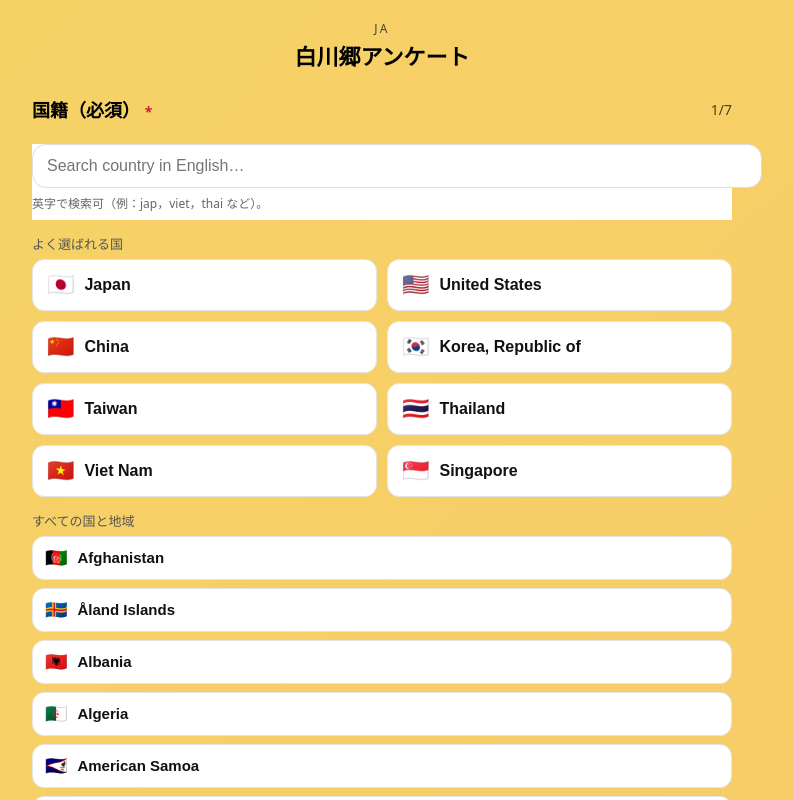
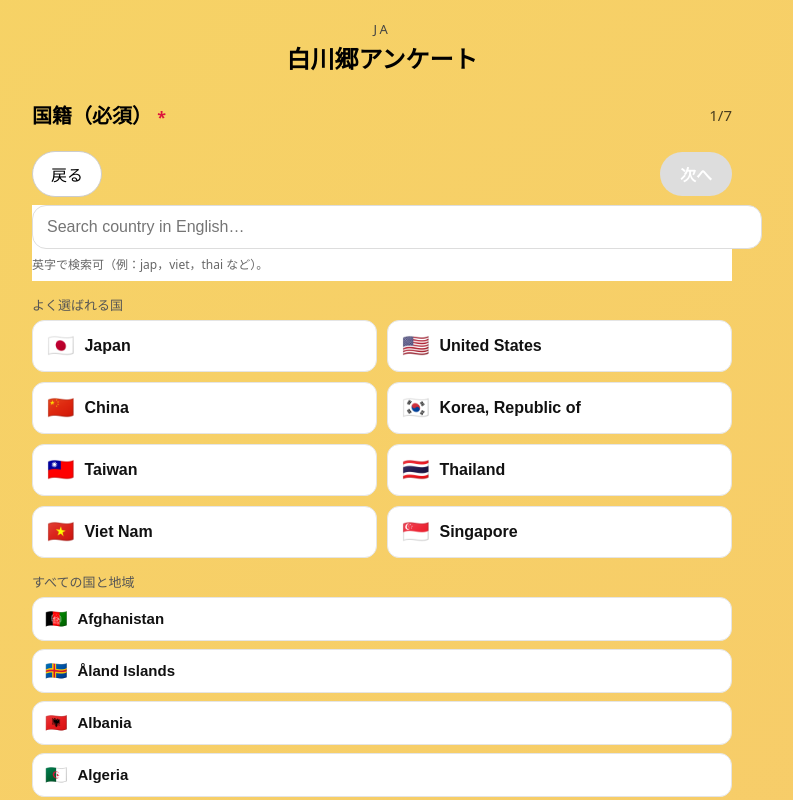
Before and after one commit to okagawan/sirakawa-new, a React (Create React App) app: page / in a window 1280 px wide. Both pictures are taken after a click on the button "日本語". Shown: the top 800 px of the page, without its empty margins (258-1051 px from the left). Built offline with nearby package versions, Linux system fonts and the light colour scheme.

Commit message:
2025年12月から運用する白川郷のアンケート取得用ウェブアプリのv7_最初の質問の次へボタンを上部に追加した。文字サイズと、言語選択カードの透明度を変えて見やすくした

```diff
--- a/package.json
+++ b/package.json
@@ -39,6 +39,7 @@
     ]
   },
   "devDependencies": {
+    "@rollup/plugin-babel": "^6.1.0",
     "gh-pages": "^6.0.0"
   }
 }
--- a/src/App.js
+++ b/src/App.js
@@ -1,3 +1,4 @@
+// src/App.js
 import React, { useMemo, useRef, useState, useEffect } from "react";
 import CountryPicker from "./CountryPicker";
 
@@ -22,10 +23,10 @@ const TITLES = [
 
 /* ★ 言語カード画面用の背景画像（public/images/bg1-4.png） */
 const BG_IMAGES = [
-  "images/bg1.png",
-  "images/bg2.png",
-  "images/bg3.png",
-  "images/bg4.png",
+  "/images/bg1.png",
+  "/images/bg2.png",
+  "/images/bg3.png",
+  "/images/bg4.png",
 ];
 
 /* 回答画面用の背景グラデーション（1回答中は固定でよい） */
@@ -59,6 +60,11 @@ function getChoicesForLang(options, lang) {
 }
 
 /* ── 年齢 ── */
+/**
+ * 年齢階級：
+ * - 65–74, 75+ に分けており、日本の「前期／後期高齢者」や
+ *   国際的な 75+ 高齢層区分を意識した構成。
+ */
 const AGE_OPTIONS = [
   {
     id: "age_u18",
@@ -109,12 +115,20 @@ const AGE_OPTIONS = [
     es: "55–64 años",
   },
   {
-    id: "age_65p",
-    ja: "65歳以上",
-    en: "65+",
-    zh: "65岁以上",
-    ko: "65세 이상",
-    es: "65 años o más",
+    id: "age_65_74",
+    ja: "65–74",
+    en: "65–74",
+    zh: "65–74岁",
+    ko: "65–74세",
+    es: "65–74 años",
+  },
+  {
+    id: "age_75p",
+    ja: "75歳以上",
+    en: "75+",
+    zh: "75岁以上",
+    ko: "75세 이상",
+    es: "75 años o más",
   },
 ];
 
@@ -1035,14 +1049,15 @@ export default function App() {
           background: answerBg,
           transition: "background 0.6s ease",
           padding: 16,
-          fontFamily: "system-ui, sans-serif"
+          fontFamily: "system-ui, sans-serif",
+          fontSize: 18,
         }}
       >
         <CenteredCard>
           <div>
-            <h2 style={{ marginBottom: 12 }}>{title}</h2>
-            <p>{msg}</p>
-            <p style={{ marginTop: 16, fontSize: 12, opacity: 0.7 }}>{note}</p>
+            <h2 style={{ marginBottom: 12, fontSize: 22 }}>{title}</h2>
+            <p style={{ fontSize: 18 }}>{msg}</p>
+            <p style={{ marginTop: 16, fontSize: 14, opacity: 0.7 }}>{note}</p>
           </div>
         </CenteredCard>
       </div>
@@ -1080,7 +1095,8 @@ export default function App() {
             }),
         transition: "background 0.6s ease",
         padding: "20px 12px 32px",
-        fontFamily: "system-ui, sans-serif"
+        fontFamily: "system-ui, sans-serif",
+        fontSize: 18,  // ★ 全体的に文字を少し大きく
       }}
     >
       <div style={{ maxWidth: 700, margin: "0 auto" }}>
@@ -1090,7 +1106,7 @@ export default function App() {
             <>
               <div
                 style={{
-                  fontSize: 12,
+                  fontSize: 13,
                   letterSpacing: "0.2em",
                   textTransform: "uppercase",
                   color: "#444",
@@ -1101,7 +1117,7 @@ export default function App() {
               </div>
               <h1
                 style={{
-                  fontSize: 22,
+                  fontSize: 24,
                   fontWeight: 700,
                   lineHeight: 1.4,
                   margin: 0
@@ -1114,7 +1130,7 @@ export default function App() {
             <>
               <div
                 style={{
-                  fontSize: 12,
+                  fontSize: 13,
                   letterSpacing: "0.2em",
                   textTransform: "uppercase",
                   color: "#444",
@@ -1125,7 +1141,7 @@ export default function App() {
               </div>
               <h1
                 style={{
-                  fontSize: 22,
+                  fontSize: 24,
                   fontWeight: 700,
                   lineHeight: 1.4,
                   margin: 0
@@ -1137,11 +1153,10 @@ export default function App() {
           )}
         </header>
 
-        {/* 中身は従来どおり */}
         {/* 0 言語ゲート */}
         {step === 0 && (
           <CenteredCard>
-            <h2 style={{ margin: "6px 0 16px", lineHeight: 1.4 }}>
+            <h2 style={{ margin: "6px 0 16px", lineHeight: 1.4, fontSize: 20 }}>
               言語を選んでください / Please select your language / 请选择语言 / 언어를 선택해 주세요 / Elija el idioma
             </h2>
             <div style={{ display: "grid", gap: 12 }}>
@@ -1151,11 +1166,11 @@ export default function App() {
               <button onClick={() => { setLang("ko"); setStep(FIRST_Q_STEP); }} style={gateBtn}>한국어</button>
               <button onClick={() => { setLang("es"); setStep(FIRST_Q_STEP); }} style={gateBtn}>Español</button>
             </div>
-            <div style={{ marginTop: 12, opacity:.6, fontSize:12 }}>Demo mode</div>
+            <div style={{ marginTop: 12, opacity:.6, fontSize:13 }}>Demo mode</div>
           </CenteredCard>
         )}
 
-        {/* 1 国籍 */}
+        {/* 1 国籍（★ このステップだけ上下に Nav と秒数表示） */}
         {step === 1 && (
           <Section
             title={L.nationality}
@@ -1167,6 +1182,18 @@ export default function App() {
             onNext={() => goToStep(2)}
             backLabel={L.back}
           >
+            {/* ★ 上部：残り秒数・Nav を表示 */}
+            {autoNextSecondsLeft != null && step === 1 && stepValid(1) && (
+              <AutoNextNotice lang={lang} seconds={autoNextSecondsLeft} mode="next" />
+            )}
+            <Nav
+              onBack={() => goToStep(0)}
+              onNext={() => goToStep(2)}
+              nextLabel={L.next}
+              nextDisabled={!canNext}
+              backLabel={L.back}
+            />
+
             <CountryPicker
               value={nationality}
               onChange={(v) => {
@@ -1178,17 +1205,19 @@ export default function App() {
                 }
               }}
             />
-            <p style={{ marginTop: 8, fontSize: 12, opacity: 0.8 }}>
+            <p style={{ marginTop: 8, fontSize: 13, opacity: 0.8 }}>
               {L.countryHint}
             </p>
             {!stepValid(1) && <ReqMsg>{L.requiredMsg}</ReqMsg>}
+
+            {/* ★ 下部にも残り秒数表示 */}
             {autoNextSecondsLeft != null && step === 1 && stepValid(1) && (
               <AutoNextNotice lang={lang} seconds={autoNextSecondsLeft} mode="next" />
             )}
           </Section>
         )}
 
-        {/* 2 年齢層 */}
+        {/* 2 年齢層（★ 全選択肢をラジオボタンで表示） */}
         {step === 2 && (
           <Section
             title={L.agegroup}
@@ -1200,9 +1229,15 @@ export default function App() {
             onNext={() => goToStep(3)}
             backLabel={L.back}
           >
-            <select
-              value={agegroup}
-              onChange={(e)=>{
+            <GridChoices>
+              {AGE_CHOICES.map(label => (
+                <label key={label} style={chkLabel}>
+                  <input
+                    type="radio"
+                    name="agegroup"
+                    value={label}
+                    checked={agegroup === label}
+                    onChange={(e) => {
                       const v = e.target.value;
                       setAgegroup(v);
                       if (v) {
@@ -1211,13 +1246,11 @@ export default function App() {
                         clearAutoNext();
                       }
                     }}
-              style={sel}
-            >
-              <option value="">{L.select}</option>
-              {AGE_CHOICES.map(label => (
-                <option key={label}>{label}</option>
+                  />
+                  {label}
+                </label>
               ))}
-            </select>
+            </GridChoices>
             {!stepValid(2) && <ReqMsg>{L.requiredMsg}</ReqMsg>}
             {autoNextSecondsLeft != null && step === 2 && stepValid(2) && (
               <AutoNextNotice lang={lang} seconds={autoNextSecondsLeft} mode="next" />
@@ -1473,11 +1506,12 @@ function CenteredCard({ children }) {
     <div style={{ minHeight: "60vh", display: "grid", placeItems: "center" }}>
       <div style={{
         width: 520, maxWidth: "92vw",
-        background: "rgba(0,0,0,0.55)",   // ★ 半透明
+        background: "rgba(0,0,0,0.35)",   // ★ 半透明
         backdropFilter: "blur(6px)",      // ★ 追加：背景をぼかす
         color: "#fff",
         borderRadius: 24, padding: "28px 24px",
-        boxShadow: "0 8px 30px rgba(0,0,0,.35)", textAlign: "center"
+        boxShadow: "0 8px 30px rgba(0,0,0,.35)", textAlign: "center",
+        fontSize: 18,
       }}>
         {children}
       </div>
@@ -1490,12 +1524,12 @@ function Section({
   progress, onBack, onNext, nextLabel, nextDisabled, backLabel,
 }) {
   return (
-    <section style={{ marginBottom: 32, fontSize: 17 }}>
+    <section style={{ marginBottom: 32, fontSize: 18 }}>
       <div style={{ display:"flex", alignItems:"center", justifyContent:"space-between" }}>
-        <h2 style={{ fontSize: 18, margin: "8px 0 10px", fontWeight: 700 }}>
-          {title} {required && <span style={{ color:"crimson", fontSize: 14 }}>*</span>}
+        <h2 style={{ fontSize: 20, margin: "8px 0 10px", fontWeight: 700 }}>
+          {title} {required && <span style={{ color:"crimson", fontSize: 16 }}>*</span>}
         </h2>
-        <div style={{ opacity:.7, fontSize:14 }}>{progress.cur}/{progress.total}</div>
+        <div style={{ opacity:.7, fontSize:15 }}>{progress.cur}/{progress.total}</div>
       </div>
 
       <div style={{ marginTop: 12, marginBottom: 12 }}>
@@ -1523,7 +1557,17 @@ function Nav({ onBack, onNext, nextLabel, nextDisabled, backLabel }) {
       marginBottom: 8
     }}>
       {onBack ? (
-        <button onClick={onBack} style={{ padding: "8px 16px" }}>
+        <button
+          onClick={onBack}
+          style={{
+            padding: "10px 18px",
+            fontSize: 16,
+            borderRadius: 9999,
+            border: "1px solid #ccc",
+            background: "#fff",
+            cursor: "pointer",
+          }}
+        >
           {backLabel ?? "戻る"}
         </button>
       ) : <span />}
@@ -1532,7 +1576,16 @@ function Nav({ onBack, onNext, nextLabel, nextDisabled, backLabel }) {
         <button
           onClick={onNext}
           disabled={!!nextDisabled}
-          style={{ padding: "8px 16px", fontWeight: 600 }}
+          style={{
+            padding: "10px 20px",
+            fontSize: 16,
+            fontWeight: 600,
+            borderRadius: 9999,
+            border: "none",
+            background: nextDisabled ? "#ddd" : "#333",
+            color: "#fff",
+            cursor: nextDisabled ? "default" : "pointer",
+          }}
         >
           {nextLabel}
         </button>
@@ -1546,9 +1599,11 @@ function AutoNextNotice({ lang, seconds, mode }) {
   if (seconds == null) return null;
   const isSubmit = mode === "submit";
 
+  const baseStyle = { marginTop: 8, fontSize: 17, opacity: 0.85 };
+
   if (lang === "ja") {
     return (
-      <p style={{ marginTop: 8, fontSize: 16, opacity: 0.8 }}>
+      <p style={baseStyle}>
         {seconds}秒後に自動的に{isSubmit ? "回答を送信します" : "次のページへ遷移します"}。
         （「戻る」ボタンで戻ることができます）
       </p>
@@ -1556,7 +1611,7 @@ function AutoNextNotice({ lang, seconds, mode }) {
   }
   if (lang === "zh") {
     return (
-      <p style={{ marginTop: 8, fontSize: 16, opacity: 0.8 }}>
+      <p style={baseStyle}>
         {seconds}秒后将自动{isSubmit ? "提交您的回答" : "跳转到下一页"}。
         （您可以通过“返回”按钮返回上一页）
       </p>
@@ -1564,7 +1619,7 @@ function AutoNextNotice({ lang, seconds, mode }) {
   }
   if (lang === "ko") {
     return (
-      <p style={{ marginTop: 8, fontSize: 16, opacity: 0.8 }}>
+      <p style={baseStyle}>
         {seconds}초 후에 자동으로
         {isSubmit ? " 응답이 전송됩니다" : " 다음 페이지로 이동합니다"}.
         (「뒤로」 버튼으로 이전 화면으로 돌아갈 수 있습니다)
@@ -1573,7 +1628,7 @@ function AutoNextNotice({ lang, seconds, mode }) {
   }
   if (lang === "es") {
     return (
-      <p style={{ marginTop: 8, fontSize: 16, opacity: 0.8 }}>
+      <p style={baseStyle}>
         En {seconds} segundos
         {isSubmit ? " se enviarán sus respuestas automáticamente" : " pasaremos automáticamente a la siguiente página"}。
         (Puede volver a la pantalla anterior con el botón “Atrás”)
@@ -1581,7 +1636,7 @@ function AutoNextNotice({ lang, seconds, mode }) {
     );
   }
   return (
-    <p style={{ marginTop: 8, fontSize: 16, opacity: 0.8 }}>
+    <p style={baseStyle}>
       We will {isSubmit ? "submit your answers" : "move to the next page"} automatically in {seconds} seconds.
       (You can still go back with the Back button.)
     </p>
@@ -1595,7 +1650,7 @@ function AutoProgressBar({ fraction }) {
   const clamped = Math.min(Math.max(fraction, 0), 1);
   const progress = 1 - clamped;
 
-  const alpha = 0.15 + 0.55 * progress; // 0.15～0.7
+  const alpha = 0.2 + 0.6 * progress; // 0.2～0.8
   const barColor = `rgba(0, 0, 0, ${alpha})`;
   const widthPercent = progress * 100;
 
@@ -1606,7 +1661,7 @@ function AutoProgressBar({ fraction }) {
         left: 0,
         right: 0,
         bottom: 0,
-        padding: "6px 12px",
+        padding: "8px 12px",
         pointerEvents: "none",
         zIndex: 1000,
       }}
@@ -1618,7 +1673,7 @@ function AutoProgressBar({ fraction }) {
           background: "#f3f3f3",
           borderRadius: 9999,
           overflow: "hidden",
-          height: 8,
+          height: 10,
           boxShadow: "0 0 4px rgba(0,0,0,0.08)",
         }}
       >
@@ -1637,17 +1692,36 @@ function AutoProgressBar({ fraction }) {
 
 /* スタイル */
 const gateBtn = {
-  width: "100%", padding: "14px 16px", borderRadius: 14, border: "1px solid #2a2a2a",
-  background: "#1e1e1e", color: "#fff", fontWeight: 700, cursor: "pointer",
+  width: "100%",
+  padding: "14px 16px",
+  borderRadius: 14,
+  border: "1px solid #2a2a2a",
+  background: "#1e1e1e",
+  color: "#fff",
+  fontWeight: 700,
+  fontSize: 18,
+  cursor: "pointer",
   boxShadow: "0 6px 12px rgba(0,0,0,.35)"
 };
-const sel = { width: "100%", padding: "10px 12px", borderRadius: 12, border: "1px solid #ddd" };
-const chkLabel = { display:"inline-flex", alignItems:"center", gap:8, padding:"6px 8px" };
+const sel = {
+  width: "100%",
+  padding: "10px 12px",
+  borderRadius: 12,
+  border: "1px solid #ddd",
+  fontSize: 16,
+};
+const chkLabel = {
+  display:"inline-flex",
+  alignItems:"center",
+  gap:8,
+  padding:"8px 10px",
+  fontSize: 17,
+};
 const GridChoices = ({children}) => (
   <div style={{ display:"grid", gridTemplateColumns:"repeat(auto-fit, minmax(200px, 1fr))", gap:10 }}>
     {children}
   </div>
 );
 const ReqMsg = ({children}) => (
-  <div style={{ color:"crimson", marginTop:6 }}>{children}</div>
+  <div style={{ color:"crimson", marginTop:6, fontSize: 15 }}>{children}</div>
 );
```
Also changed, not shown: 1 other file (tests, documents, lock files or other folders). Lines whose indentation alone changed are shown as unchanged.
